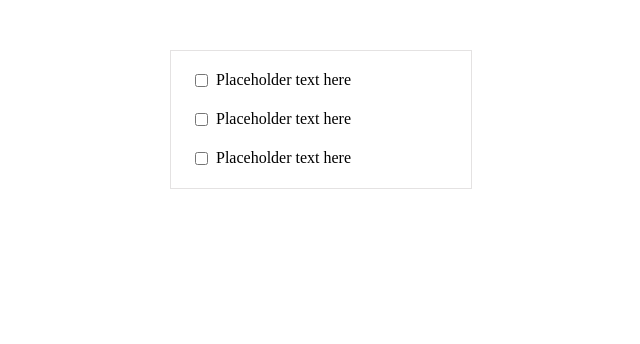
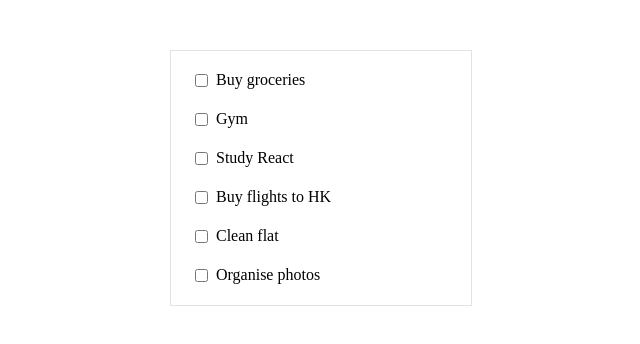
Before and after one commit to julicheng/todo-list, a React (Create React App) app: page / in a window 1280 px wide. Shown: the top 344 px of the page, without its empty margins (319-959 px from the left). Built offline with nearby package versions, Linux system fonts and the light colour scheme; a web font is replaced by a local one.

Commit message:
Add todos data file and print todos

```diff
--- a/src/App.js
+++ b/src/App.js
@@ -1,15 +1,13 @@
 import React from "react";
 import "./App.css";
 import Todo from "./components/Todo";
+import todosData from "./todosData";
 
 function App() {
-  return (
-    <div className="todoList">
-      <Todo />
-      <Todo />
-      <Todo />
-    </div>
-  );
+  let todosList = todosData.map(todo => {
+    return <Todo data={todo} key={todo.id} />;
+  });
+  return <div className="todoList">{todosList}</div>;
 }
 
 export default App;
--- a/src/components/Todo.js
+++ b/src/components/Todo.js
@@ -1,10 +1,10 @@
 import React from "react";
 
-function Todo() {
+function Todo(props) {
   return (
     <div className="todo">
       <input type="checkbox" />
-      <p>Placeholder text here</p>
+      <p>{props.data.text}</p>
     </div>
   );
 }
--- /dev/null
+++ b/src/todosData.js
@@ -0,0 +1,34 @@
+const todosData = [
+  {
+    id: 1,
+    text: "Buy groceries",
+    completed: false
+  },
+  {
+    id: 2,
+    text: "Gym",
+    completed: true
+  },
+  {
+    id: 3,
+    text: "Study React",
+    completed: true
+  },
+  {
+    id: 4,
+    text: "Buy flights to HK",
+    completed: false
+  },
+  {
+    id: 5,
+    text: "Clean flat",
+    completed: true
+  },
+  {
+    id: 6,
+    text: "Organise photos",
+    completed: false
+  }
+];
+
+export default todosData;
```
